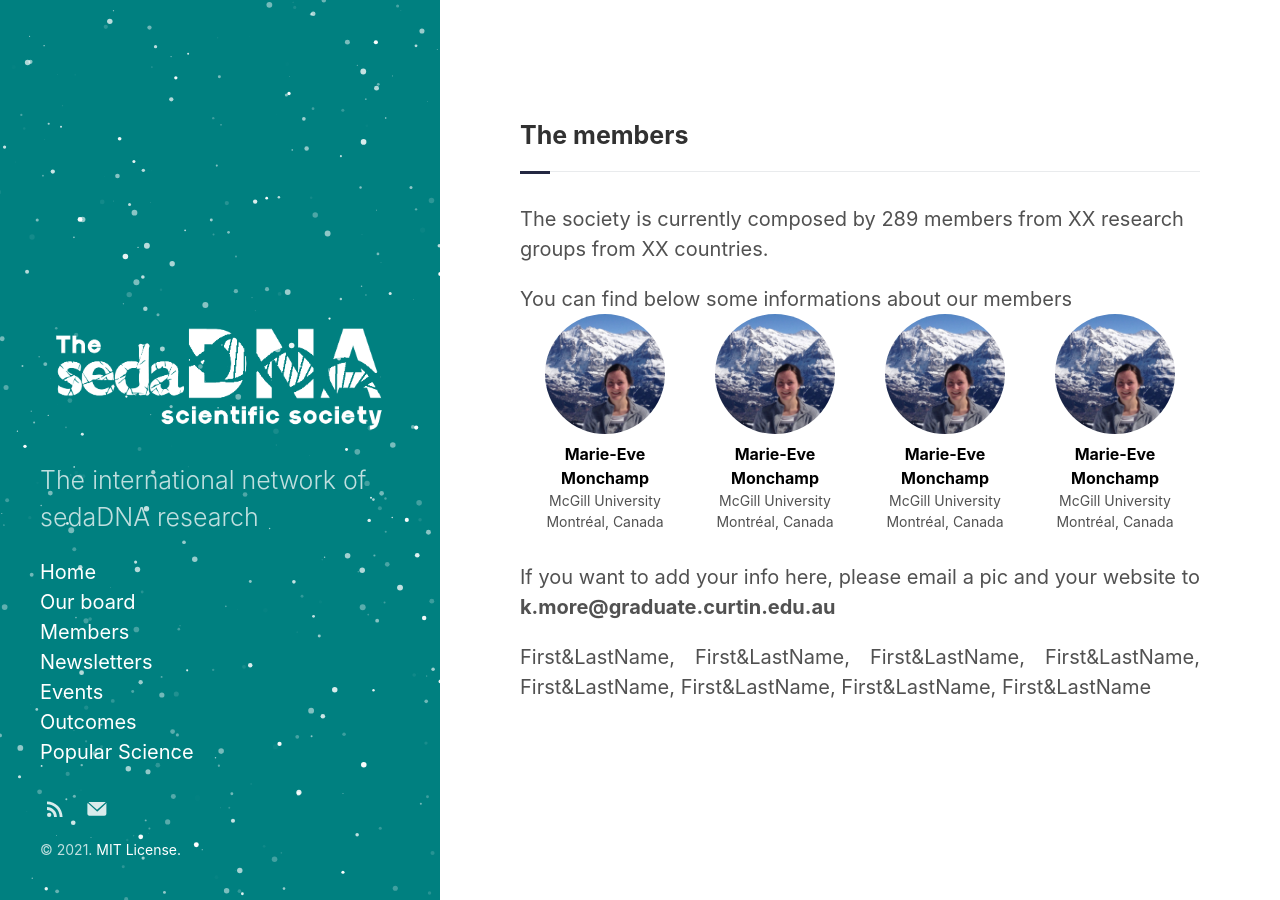
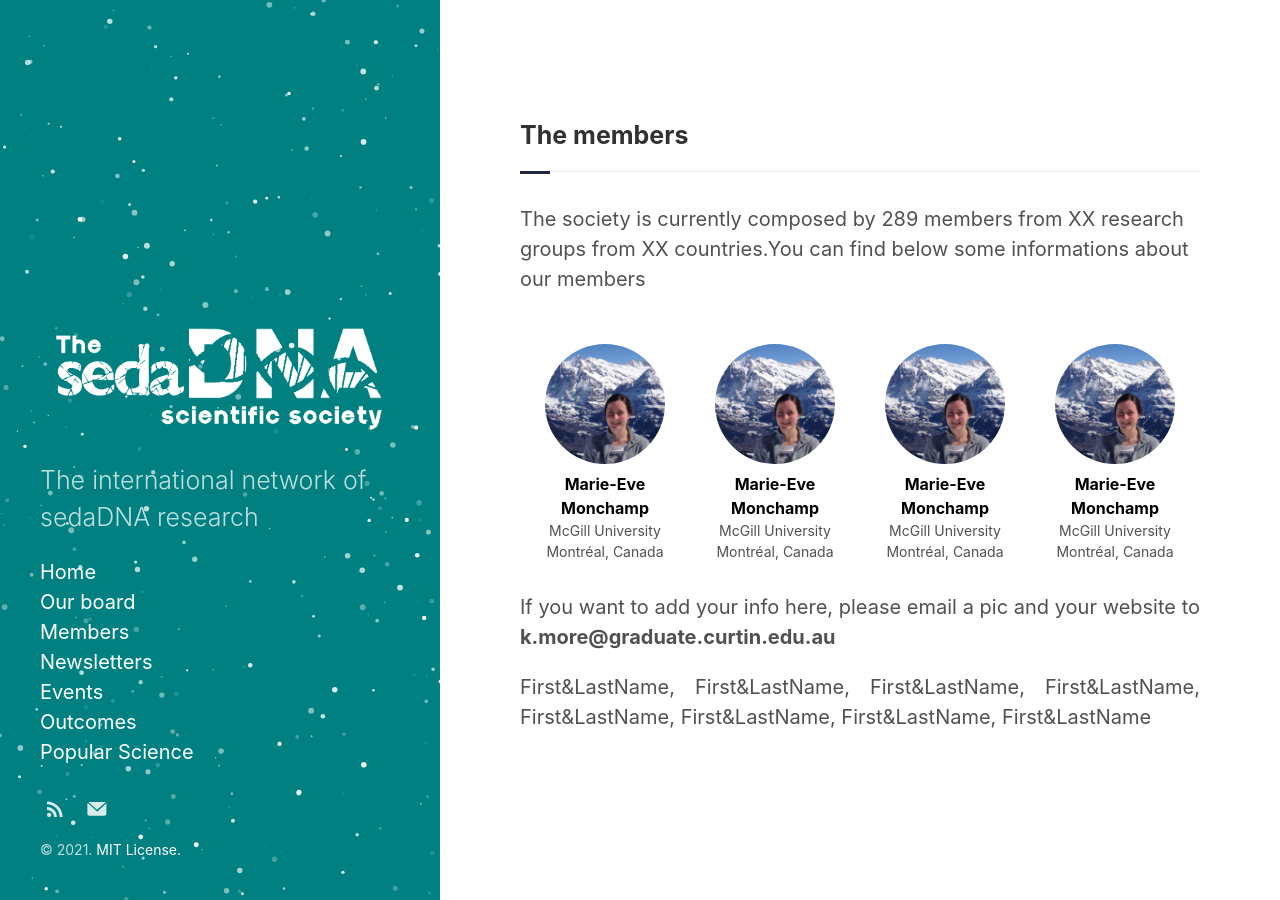
Before and after one commit to sedadna/sedadna.github.io, a Jekyll site: the page built from category/members.md, in a window 1280 px wide. Built offline with Jekyll 4.4.1, drawn with Linux system fonts in a browser that asks for light colours.

Commit message:
Update members.md

```diff
--- a/category/members.md
+++ b/category/members.md
@@ -6,9 +6,9 @@ Title: Our members
 <div class="section organizing board">
 <h3 class="section-title underline">The members</h3>
 <div class="section">
-<p> The society is currently composed by 289 members from XX research groups from XX countries.</p>
-
-You can find below some informations about our members
+<p> The society is currently composed by 289 members from XX research groups from XX countries.You can find below some informations about our members   </p>
+<br>
+</div>
 
 <div class="avatar">
 <div class ="member">
```
